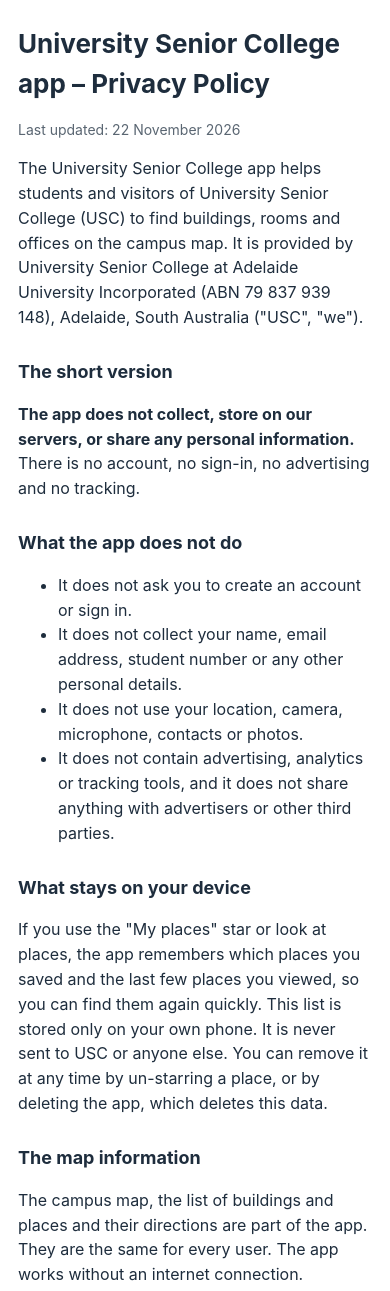
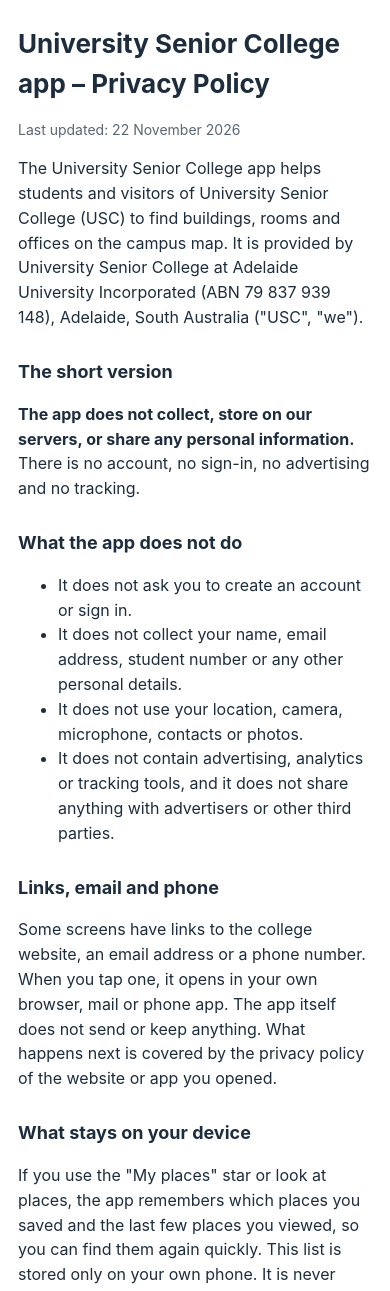
Before and after one commit to pennyshen4385/usc-app-privacy, a plain HTML site: page index.html in a window 390 px wide. Shown: the top 1291 px of the page. Drawn offline with Linux system fonts and the light colour scheme.

Commit message:
Privacy policy: links, email and phone

```diff
--- a/index.html
+++ b/index.html
@@ -31,6 +31,9 @@
   <li>It does not contain advertising, analytics or tracking tools, and it does not share anything with advertisers or other third parties.</li>
 </ul>
 
+<h2>Links, email and phone</h2>
+<p>Some screens have links to the college website, an email address or a phone number. When you tap one, it opens in your own browser, mail or phone app. The app itself does not send or keep anything. What happens next is covered by the privacy policy of the website or app you opened.</p>
+
 <h2>What stays on your device</h2>
 <p>If you use the "My places" star or look at places, the app remembers which places you saved and the last few places you viewed, so you can find them again quickly. This list is stored only on your own phone. It is never sent to USC or anyone else. You can remove it at any time by un-starring a place, or by deleting the app, which deletes this data.</p>
 
```
